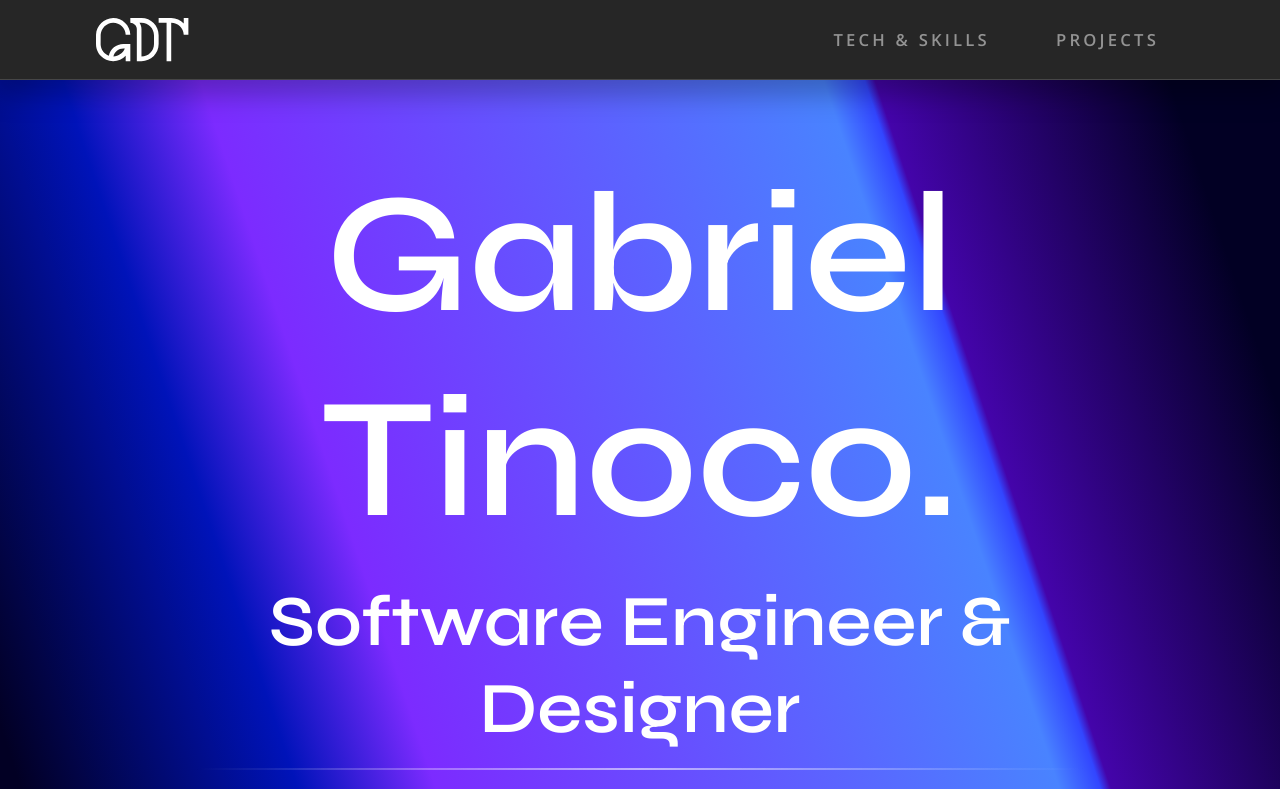
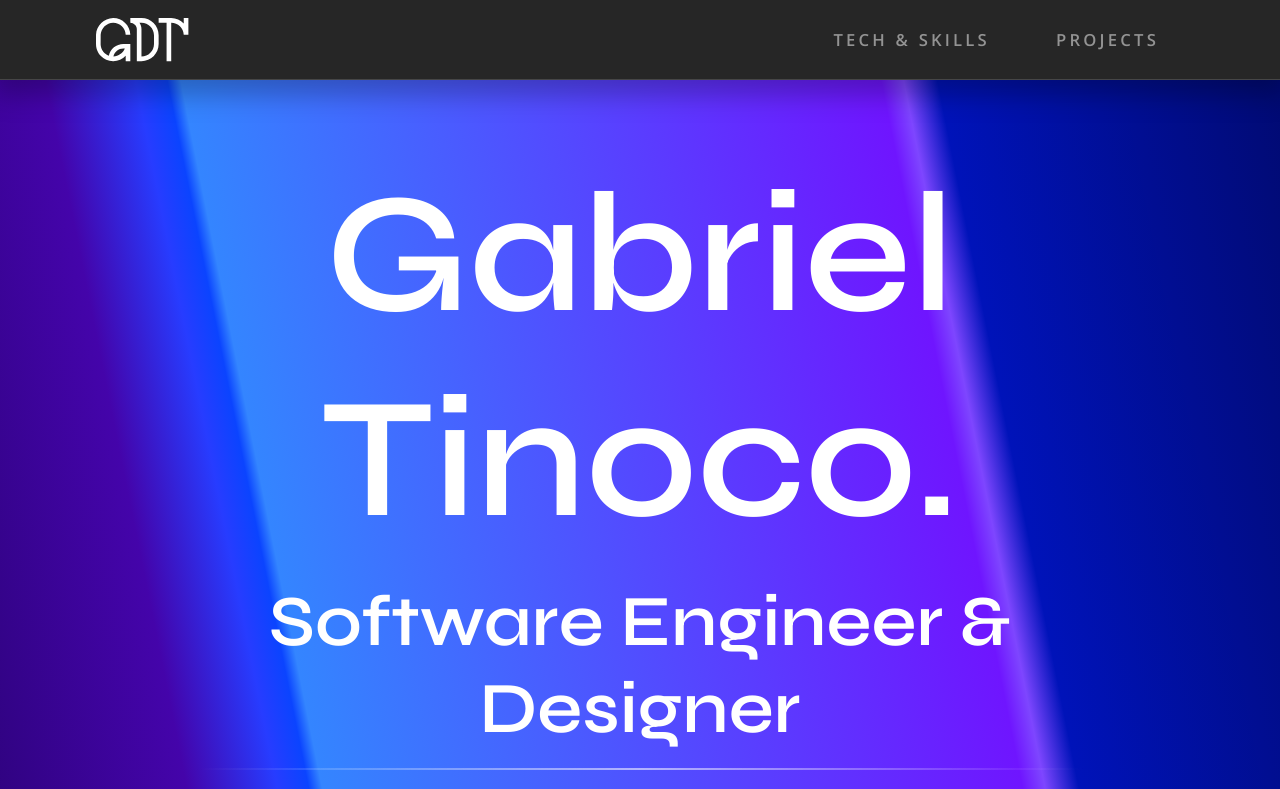
Before and after one commit to Gatinoko/Portfolio, a Next.js app: page / in a window 1280 px wide. Shown: the top 789 px of the page. Built offline with nearby package versions, Linux system fonts and the light colour scheme.

Commit message:
fix(stylesheets): Fixed weird page scrolling behaviors

```diff
--- a/components/banner-art/banner-art.scss
+++ b/components/banner-art/banner-art.scss
@@ -2,32 +2,32 @@
 
 .banner-art {
 	& {
-		display: flex;
 		align-items: center;
 		justify-content: center;
 		position: absolute;
-		overflow: hidden;
 		width: 100%;
 		height: 100%;
 		top: 0;
 		left: 0;
 		z-index: -1;
 		background-color: rgb(2, 0, 36);
-		transform: scaleY(3) scaleX(clamp(1, 0.1, 3));
 	}
 
 	.gradient {
 		width: 100%;
 		height: 100%;
 		background: linear-gradient(
+			45deg,
 			rgba(2, 0, 36, 0) 0%,
-			rgb(68, 4, 170) 21.25%,
-			rgb(50, 70, 255) 22%,
-			rgb(73, 131, 255) 25%,
-			rgb(124, 43, 255) 70%,
-			rgb(0, 19, 185) 80%,
+			rgb(68, 4, 170) 28%,
+			rgb(39, 60, 255) 32%,
+			rgb(11, 68, 255) 33.4%,
+			rgb(52, 133, 255) 34%,
+			rgb(111, 21, 255) 65%,
+			rgb(126, 70, 255) 66%,
+			rgb(0, 19, 185) 67.5%,
 			rgba(0, 0, 0, 0) 100%
 		);
-		transform: rotate(45deg) scaleX(clamp(7.5, 1, 10)) translateX(5rem);
+		transform: scaleY(5);
 	}
 }
```
